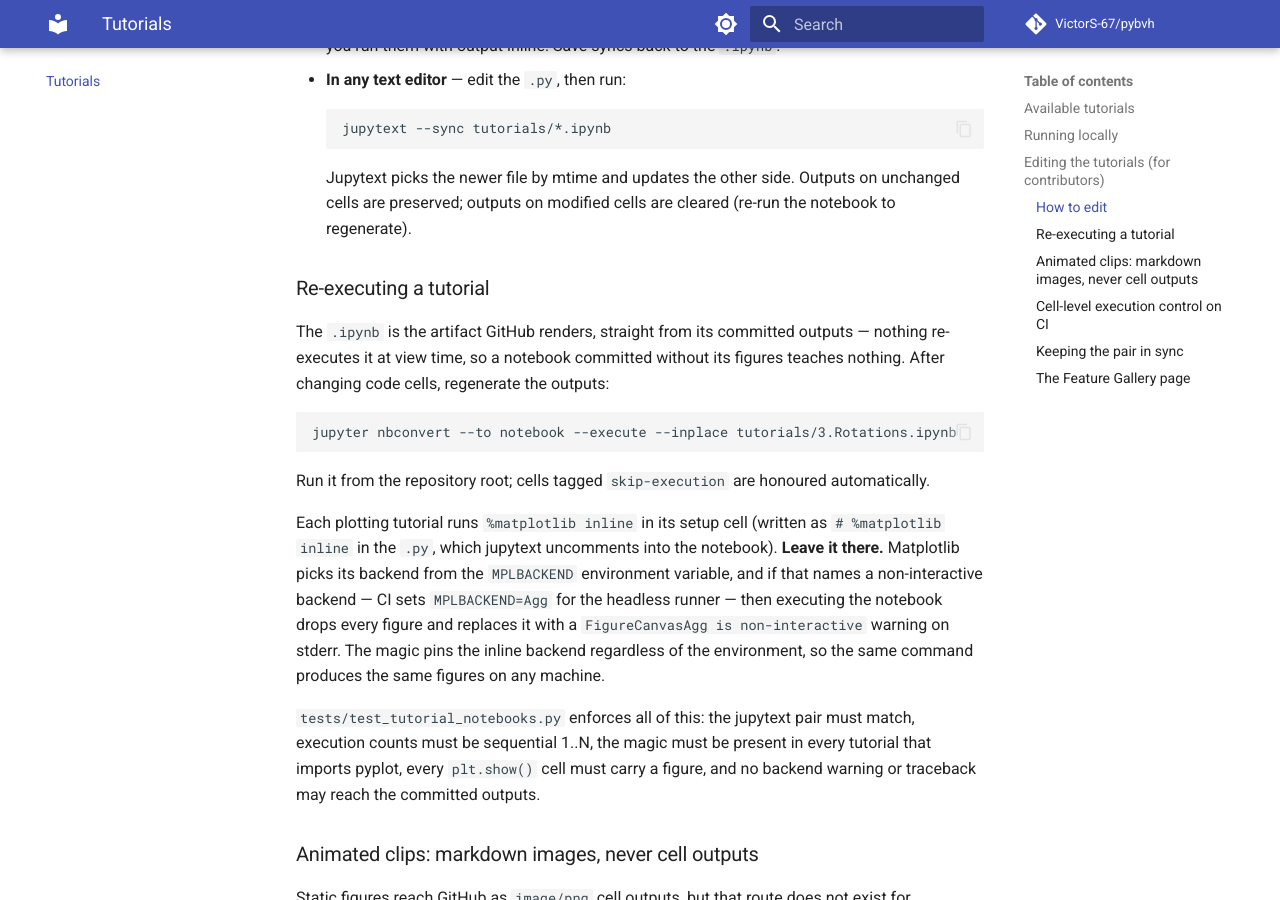
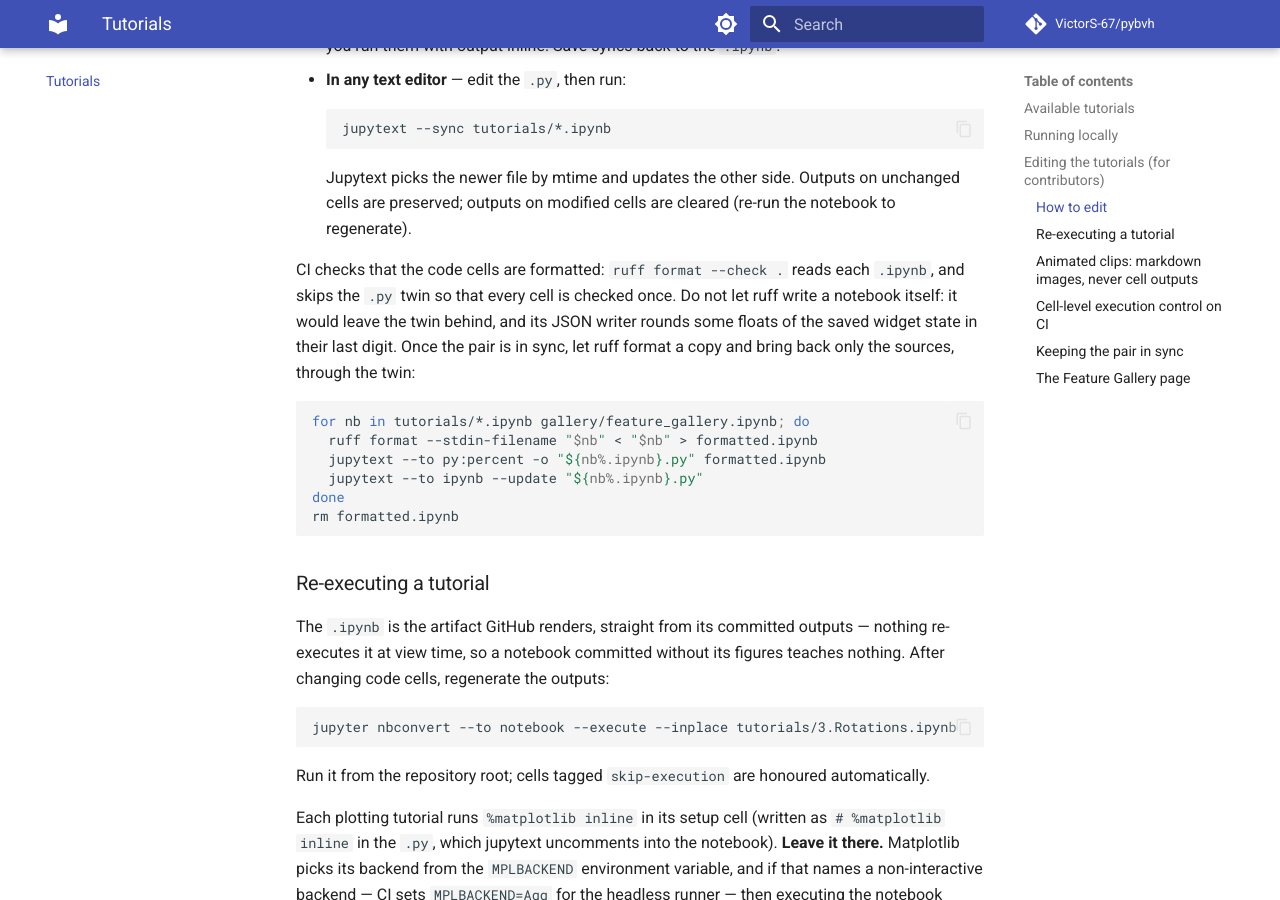
Before and after one commit to VictorS-67/pybvh, an MkDocs documentation site: the page built from docs/tutorials.md, in a window 1280 px wide and 900 px high, scrolled down 1652 px. Built offline with MkDocs 1.6.1 and Material for MkDocs 9.7.7, drawn with Linux system fonts in a browser that asks for light colours; comment, search, counter and statistics services are not loaded.

Commit message:
docs(tutorials): say how to format a notebook and keep its outputs
CI now checks that the notebooks' code cells are formatted (#57), and the obvious fix, ruff format on the .ipynb, has two traps: it leaves the jupytext twin behind, which the sync tests then reject, and ruff's JSON writer rounds some floats in their last digit, here in the k3d widget state saved in the notebook metadata of three tutorials. The page gives the route this branch's reformat took instead: ruff formats a copy, jupytext turns the copy into the twin, and the twin updates the notebook's sources, leaving its outputs and metadata as committed.

````diff
--- a/docs/tutorials.md
+++ b/docs/tutorials.md
@@ -46,6 +46,17 @@ Then edit either side:
   jupytext --sync tutorials/*.ipynb
   ```
   Jupytext picks the newer file by mtime and updates the other side. Outputs on unchanged cells are preserved; outputs on modified cells are cleared (re-run the notebook to regenerate).
+
+CI checks that the code cells are formatted: `ruff format --check .` reads each `.ipynb`, and skips the `.py` twin so that every cell is checked once. Do not let ruff write a notebook itself: it would leave the twin behind, and its JSON writer rounds some floats of the saved widget state in their last digit. Once the pair is in sync, let ruff format a copy and bring back only the sources, through the twin:
+
+```bash
+for nb in tutorials/*.ipynb gallery/feature_gallery.ipynb; do
+  ruff format --stdin-filename "$nb" < "$nb" > formatted.ipynb
+  jupytext --to py:percent -o "${nb%.ipynb}.py" formatted.ipynb
+  jupytext --to ipynb --update "${nb%.ipynb}.py"
+done
+rm formatted.ipynb
+```
 
 ### Re-executing a tutorial
 
````
